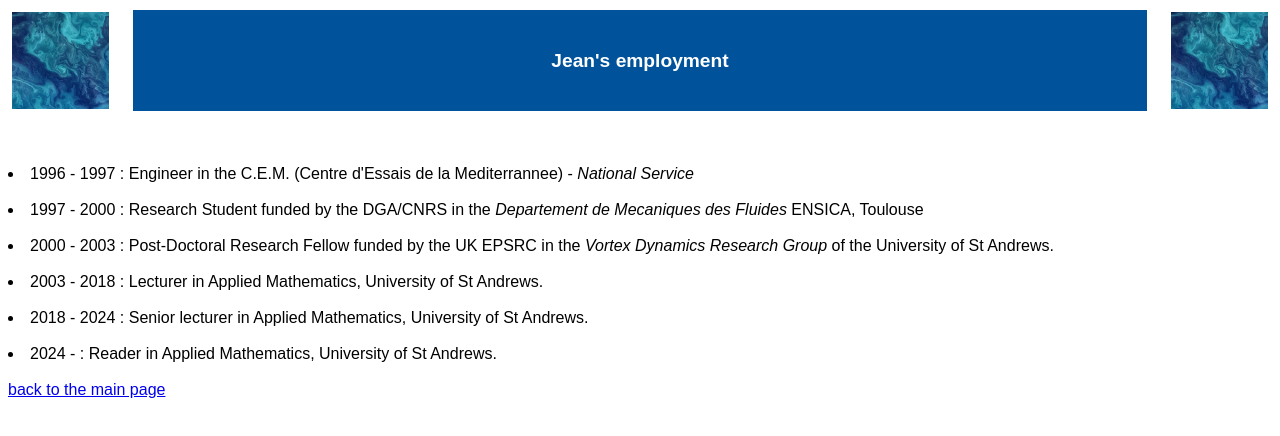
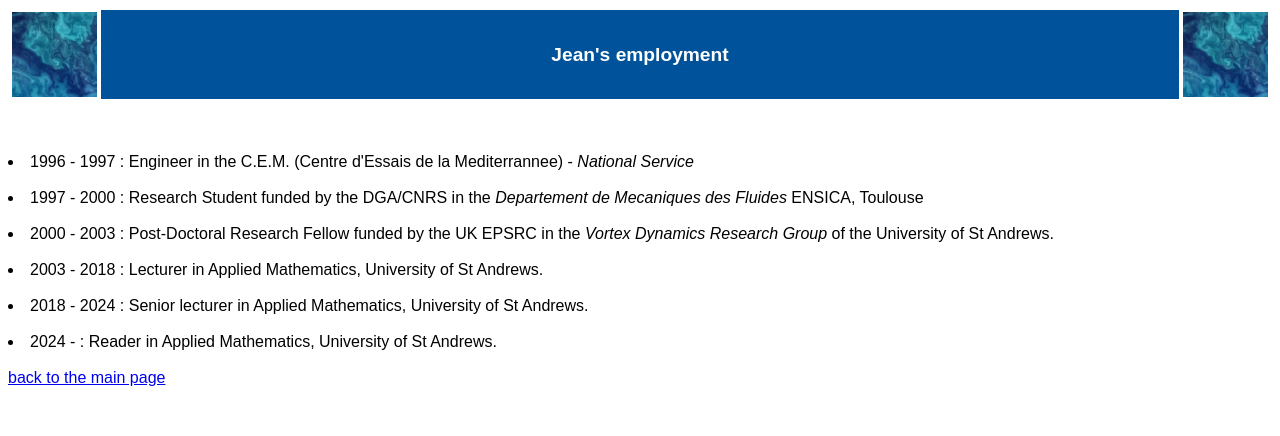
Before and after one commit to jnreinaud/jnreinaud.github.io, a plain HTML site: page positions.html in a window 1280 px wide. Drawn offline with Linux system fonts and the light colour scheme.

Commit message:
Update positions.html

```diff
--- a/positions.html
+++ b/positions.html
@@ -12,14 +12,14 @@
  cellspacing="2">
   <tbody>
     <tr>
-      <td style="width: 117px; vertical-align: top;"><img alt=""
- src="vortex.jpeg" style="width: 97px; height: 97px;"><br>
+      <td style="width: 85px; vertical-align: top;"><img alt=""
+ src="vortex.jpeg" style="width: 85px; height: 85px;"><br>
       </td>
       <td
  style="background-color: rgb(0, 83, 155); vertical-align: middle; text-align: center; color: rgb(255, 255, 255);"><span
  style="font-weight: bold;font-family:sans-serif"><big>Jean's employment</big></span></td>
-      <td style="width: 117px; vertical-align: top; text-align: right;"><img
- alt="" src="vortex.jpeg" style="width: 97px; height: 97px;"></td>
+      <td style="width: 85px; vertical-align: top; text-align: right;"><img
+ alt="" src="vortex.jpeg" style="width: 85px; height: 85px;"></td>
     </tr>
   </tbody>
 </table>
```
